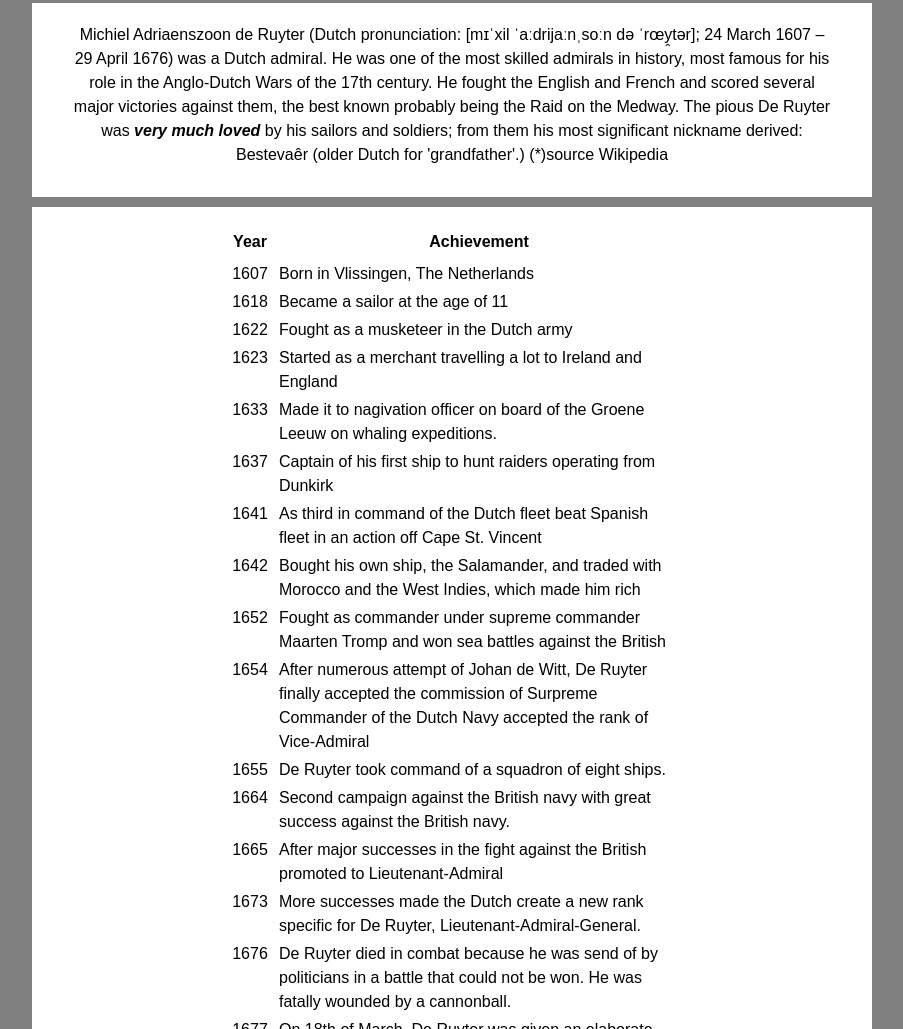
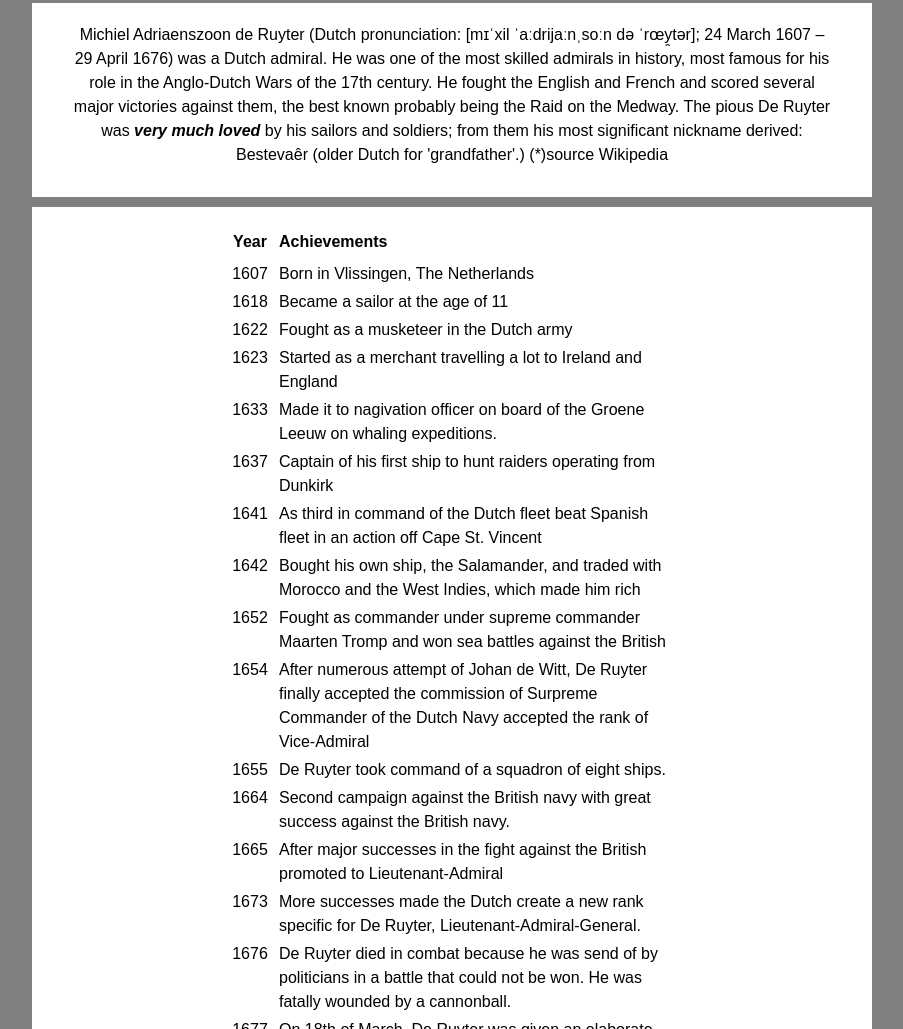
Before and after one commit to Spanhaak/FCC-Assignment-Tribute-Page, a plain HTML site: page index.html in a window 1280 px wide. Shown: the part 964-1993 px from the top of the page, without its empty margins (188-1091 px from the left). Drawn offline with Linux system fonts and the light colour scheme.

Commit message:
Test this.

```diff
--- a/index.html
+++ b/index.html
@@ -48,7 +48,7 @@ For now, the test suite only works in Chrome! Please read the README below in th
 			<table id="tabel" align="center" align="top" border="0">
 			  <tr>
 			    <th width="50">Year</th>
-			    <th align="center" width="400">Achievement</th>
+			    <th align="left" width="400">Achievements</th>
 			  </tr>
 			  <tr>
 			    <td valign="top" width="50"></td>
```
